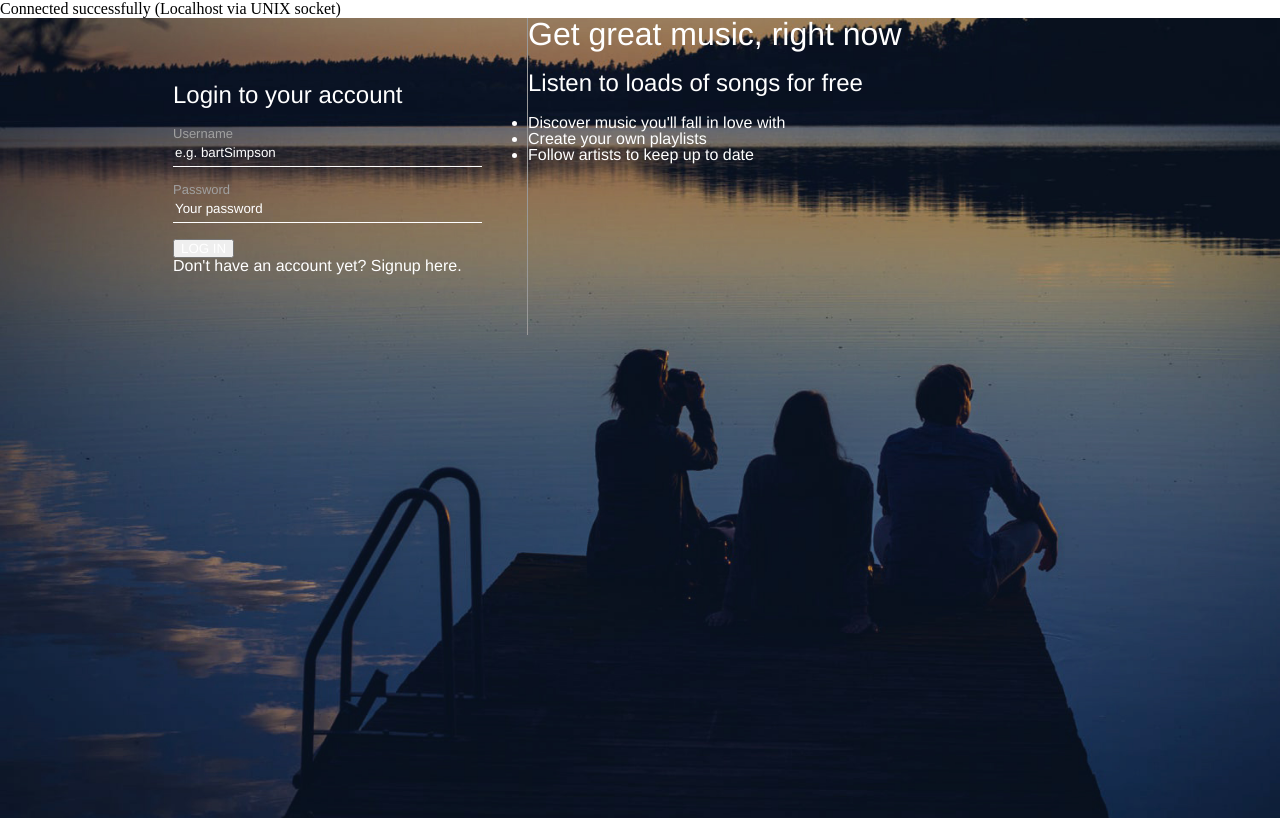
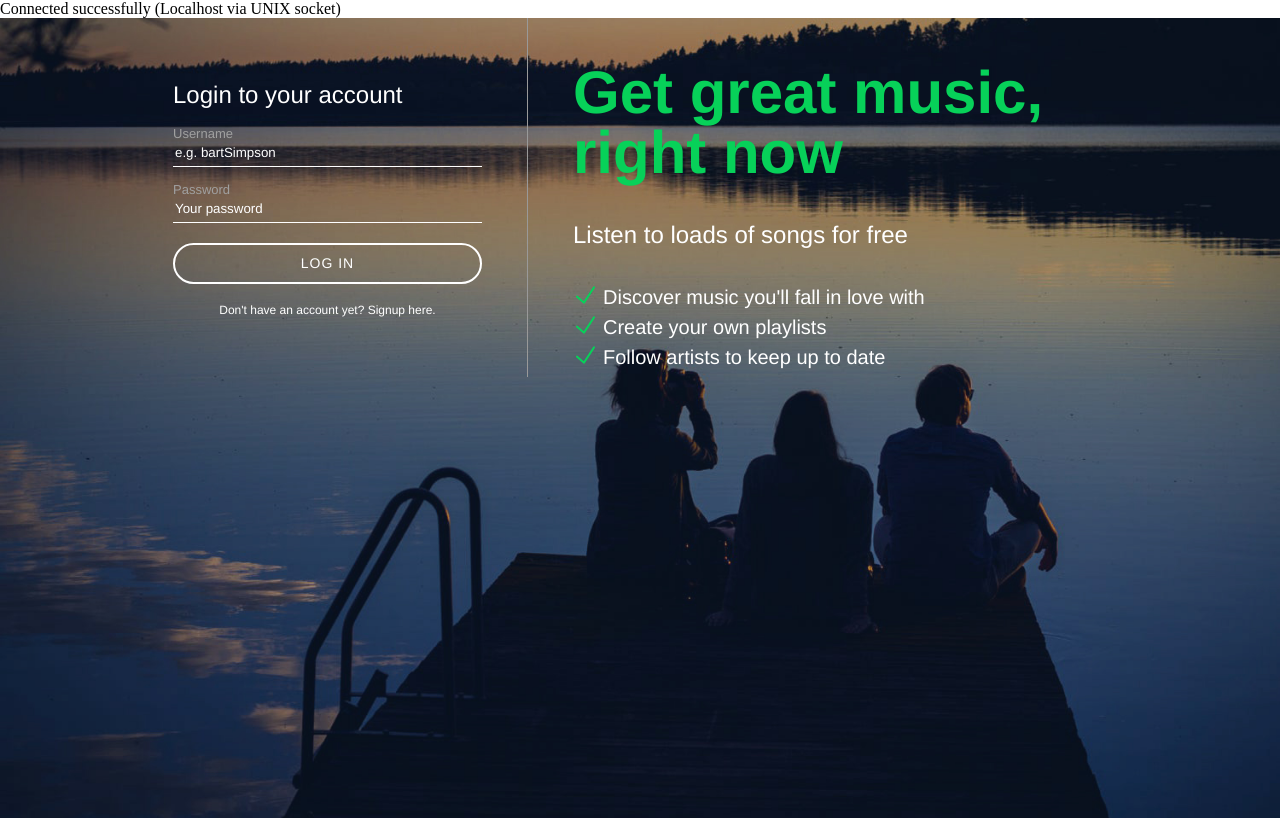
Before and after one commit to marb61a/php_muzak, a PHP site: page /register.php in a window 1280 px wide. Run offline with PHP 8.4, Linux system fonts and the light colour scheme; some libraries are stand-ins or nearby versions.

Commit message:
updated register.css

```diff
--- a/assets/css/register.css
+++ b/assets/css/register.css
@@ -77,3 +77,67 @@ body {
     margin-top: 15px;
     display: block;
 }
+
+#inputContainer button {
+	background-color: transparent;
+    border: 2px solid #fff;
+    border-radius: 250px;
+    color: #fff;
+    display: block;
+    font-size: 14px;
+    letter-spacing: 1px;
+    margin: 20px auto;
+    height: 41px;
+    width: 100%;
+}
+
+#inputContainer button:hover {
+	cursor: pointer;
+}
+
+.hasAccountText span {
+    font-weight: bold;
+    font-size: 12px;
+    cursor: pointer;
+}
+
+.hasAccountText {
+    text-align: center;
+}
+
+#registerForm,
+#loginForm {
+    display: none;
+}
+
+#loginText {
+    padding: 45px;
+    display: table-cell;
+}
+
+#loginText h1 {
+    color: #07d159;
+    font-size: 60px;
+    font-weight: bold;
+}
+
+#loginText h2 {
+    margin: 35px 0;
+}
+
+#loginText ul {
+    padding: 0;
+}
+
+#loginText li {
+    font-size: 20px;
+    list-style-type: none;
+    padding: 5px 30px;
+    background: url(../images/icons/checkmark.png) no-repeat 0 0;
+}
+
+#inputContainer .errorMessage {
+    color: #07d159;
+    font-size: 12px;
+    display: block;
+}
```
